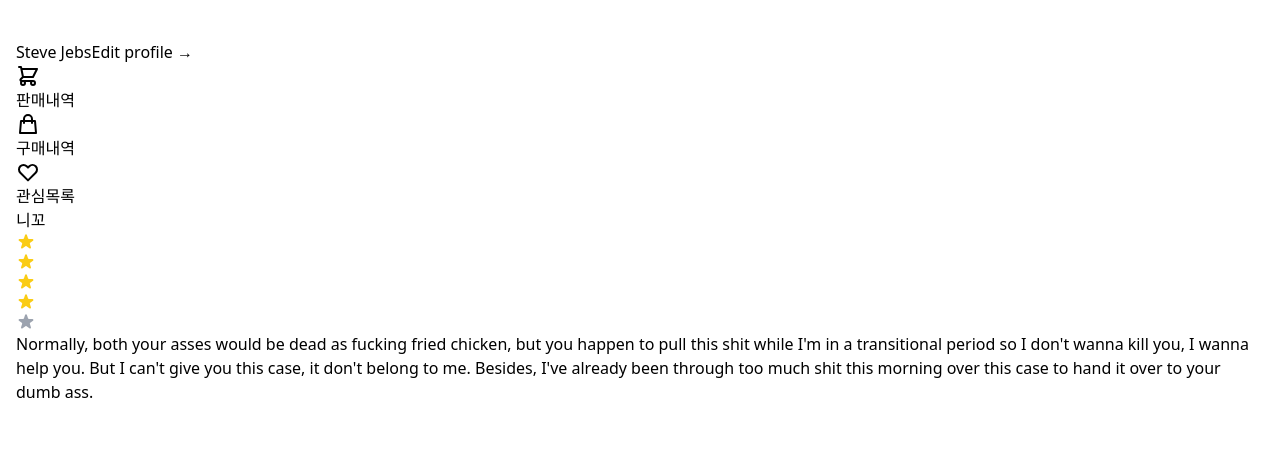
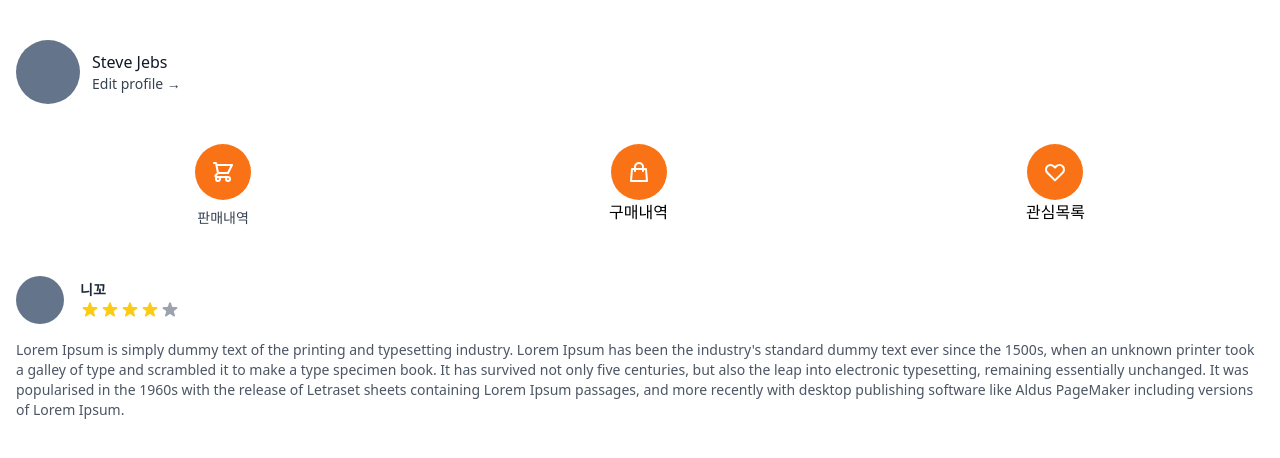
Before and after one commit to PanicBear/IWIL-carrot-market, a Next.js app: page /profile in a window 1280 px wide. Shown: the top 458 px of the page. Built offline with nearby package versions, Linux system fonts and the light colour scheme.

Commit message:
style(profile): design applied with profile

```diff
--- a/pages/profile.tsx
+++ b/pages/profile.tsx
@@ -3,16 +3,16 @@
 const Profile: NextPage = () => {
   return (
     <div className="py-10 px-4">
-      <div>
-        <div />
-        <div>
-          <span>Steve Jebs</span>
-          <span>Edit profile &rarr;</span>
+      <div className="flex items-center space-x-3">
+        <div className="w-16 h-16 bg-slate-500 rounded-full" />
+        <div className="flex flex-col">
+          <span className="font-medium text-gray-900">Steve Jebs</span>
+          <span className="text-sm text-gray-700 cursor-pointer">Edit profile &rarr;</span>
         </div>
       </div>
-      <div>
-        <div>
-          <div>
+      <div className="mt-10 flex justify-around">
+        <div className="flex flex-col items-center cursor-pointer">
+          <div className="w-14 h-14 text-white bg-orange-500 hover:bg-orange-600 rounded-full flex items-center justify-center">
             <svg
               className="w-6 h-6"
               fill="none"
@@ -28,10 +28,10 @@
               ></path>
             </svg>
           </div>
-          <span>판매내역</span>
+          <span className="text-sm mt-2 font-medium text-gray-700">판매내역</span>
         </div>
-        <div>
-          <div>
+        <div className="flex flex-col items-center cursor-pointer">
+          <div className="w-14 h-14 text-white bg-orange-500 hover:bg-orange-600 rounded-full flex items-center justify-center">
             <svg
               className="w-6 h-6"
               fill="none"
@@ -49,8 +49,8 @@
           </div>
           <span>구매내역</span>
         </div>
-        <div>
-          <div>
+        <div className="flex flex-col items-center cursor-pointer">
+          <div className="w-14 h-14 text-white bg-orange-500 hover:bg-orange-600 rounded-full flex items-center justify-center">
             <svg
               className="w-6 h-6"
               fill="none"
@@ -69,12 +69,12 @@
           <span>관심목록</span>
         </div>
       </div>
-      <div>
-        <div>
-          <div />
+      <div className="mt-12">
+        <div className="flex space-x-4 items-center">
+          <div className="w-12 h-12 rounded-full bg-slate-500" />
           <div>
-            <h4>니꼬</h4>
-            <div>
+            <h4 className="text-sm font-bold text-gray-800">니꼬</h4>
+            <div className="flex items-center">
               <svg
                 className="text-yellow-400 h-5 w-5"
                 xmlns="http://www.w3.org/2000/svg"
@@ -123,12 +123,14 @@
             </div>
           </div>
         </div>
-        <div>
+        <div className="mt-4 text-gray-600 text-sm">
           <p>
-            Normally, both your asses would be dead as fucking fried chicken, but you happen to pull this shit while
-            I&apos;m in a transitional period so I don&apos;t wanna kill you, I wanna help you. But I can&apos;t give
-            you this case, it don&apos;t belong to me. Besides, I&apos;ve already been through too much shit this
-            morning over this case to hand it over to your dumb ass.
+            Lorem Ipsum is simply dummy text of the printing and typesetting industry. Lorem Ipsum has been the
+            industry&apos;s standard dummy text ever since the 1500s, when an unknown printer took a galley of type and
+            scrambled it to make a type specimen book. It has survived not only five centuries, but also the leap into
+            electronic typesetting, remaining essentially unchanged. It was popularised in the 1960s with the release of
+            Letraset sheets containing Lorem Ipsum passages, and more recently with desktop publishing software like
+            Aldus PageMaker including versions of Lorem Ipsum.
           </p>
         </div>
       </div>
```
